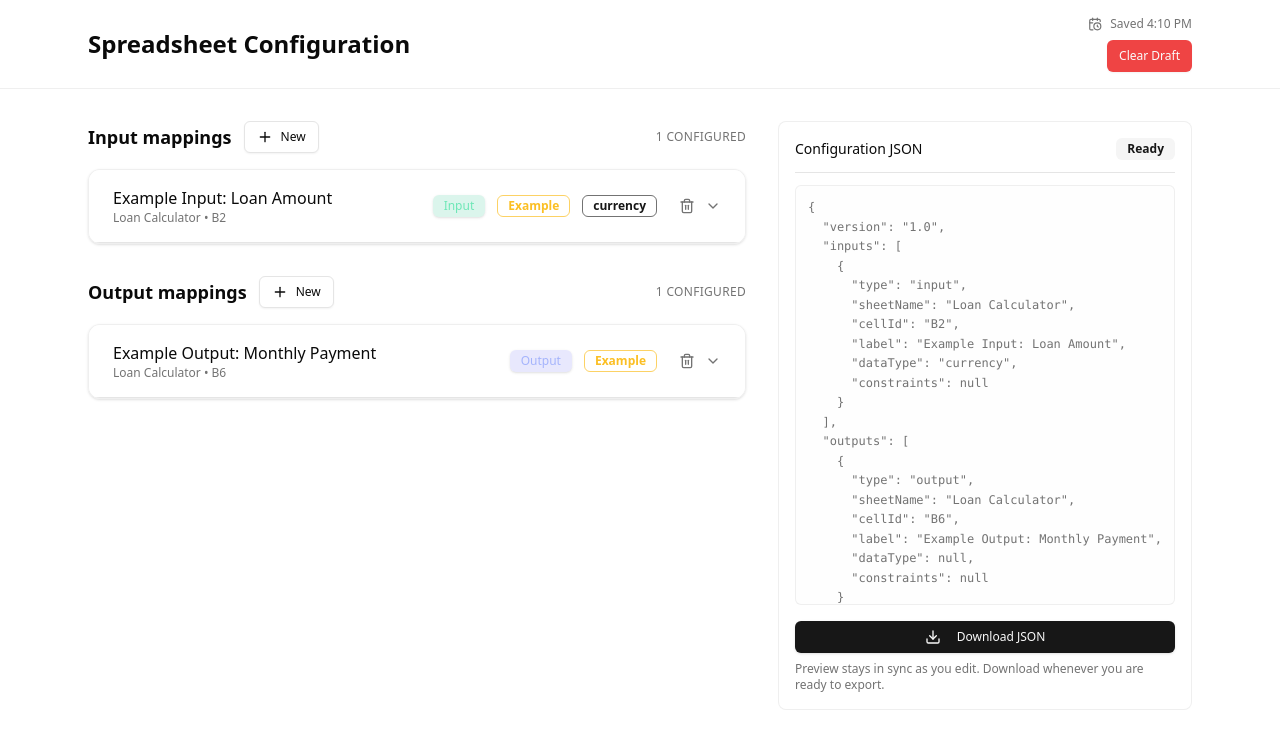
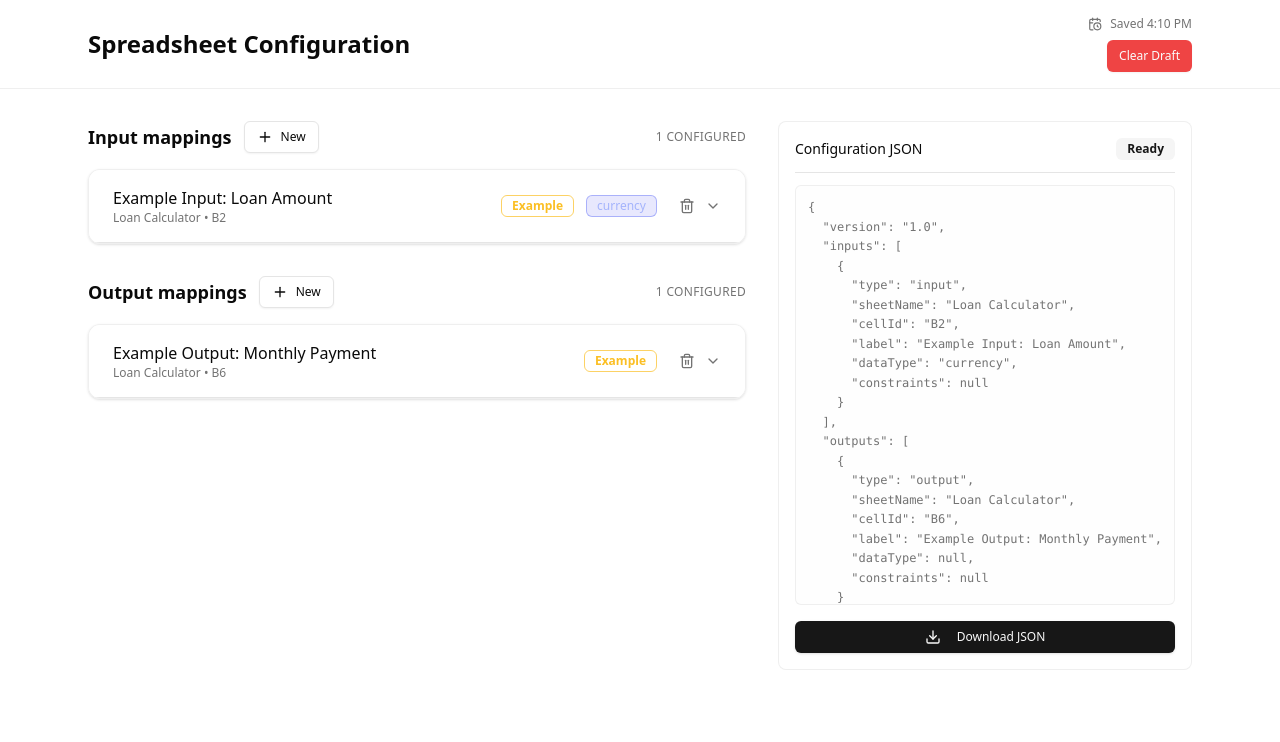
Before and after one commit to shuyangsun/spreadsheet-engine, a React (Vite) app in the folder src/prototype/admin-portal/v1-gpt-5-codex/: page / in a window 1280 px wide. Shown: the top 742 px of the page. Built offline with nearby package versions, Linux system fonts and the light colour scheme.

Commit message:
Improved error messages.

```diff
--- a/src/prototype/admin-portal/v1-gpt-5-codex/src/App.tsx
+++ b/src/prototype/admin-portal/v1-gpt-5-codex/src/App.tsx
@@ -10,7 +10,6 @@ import {
 import { MappingCard } from "@/components/MappingCard";
 import { Button } from "@/components/ui/button";
 import { Separator } from "@/components/ui/separator";
-import { Alert, AlertDescription, AlertTitle } from "@/components/ui/alert";
 import { Badge } from "@/components/ui/badge";
 import { ScrollArea } from "@/components/ui/scroll-area";
 import { Toaster } from "@/components/ui/toaster";
@@ -87,6 +86,68 @@ function App() {
     () => validateConfiguration(configuration),
     [configuration]
   );
+
+  const mappingErrors = useMemo(() => {
+    const errorsByMapping: Record<string, string[]> = {};
+    const allMappings = [...configuration.inputs, ...configuration.outputs];
+
+    const descriptors = allMappings.map((mapping) => {
+      const trimmedLabel = mapping.label.trim();
+      const trimmedSheet = mapping.sheetName.trim();
+      const normalizedCell = mapping.cellId.trim().toUpperCase();
+      const locationDescriptor = `${trimmedSheet} ${normalizedCell}`;
+      const descriptor = trimmedLabel || locationDescriptor;
+      const constraintKey = `${trimmedLabel} constraint`;
+
+      const keys = new Set<string>();
+      keys.add(mapping.id.toLowerCase());
+
+      if (trimmedLabel) {
+        keys.add(trimmedLabel.toLowerCase());
+      }
+
+      if (descriptor) {
+        keys.add(descriptor.toLowerCase());
+      }
+
+      if (locationDescriptor) {
+        keys.add(locationDescriptor.toLowerCase());
+      }
+
+      if (trimmedLabel || constraintKey.trim()) {
+        keys.add(constraintKey.toLowerCase());
+      }
+
+      return {
+        id: mapping.id,
+        keys,
+      };
+    });
+
+    for (const error of liveValidation.errors) {
+      if (!error.field) {
+        continue;
+      }
+
+      const normalizedField = error.field.toLowerCase();
+
+      for (const descriptor of descriptors) {
+        if (!descriptor.keys.has(normalizedField)) {
+          continue;
+        }
+
+        if (!errorsByMapping[descriptor.id]) {
+          errorsByMapping[descriptor.id] = [];
+        }
+
+        if (!errorsByMapping[descriptor.id].includes(error.message)) {
+          errorsByMapping[descriptor.id].push(error.message);
+        }
+      }
+    }
+
+    return errorsByMapping;
+  }, [configuration.inputs, configuration.outputs, liveValidation.errors]);
 
   const previewJson = useMemo(
     () => JSON.stringify(toExportConfiguration(configuration), null, 2),
@@ -312,23 +373,6 @@ function App() {
         isSaving={isSaving}
       />
       <main className="mx-auto flex w-full max-w-6xl flex-1 flex-col gap-8 px-6 py-8">
-        {!liveValidation.isValid && (
-          <Alert variant="destructive" className="border-destructive/60">
-            <AlertTitle className="text-base font-semibold">
-              Please resolve validation errors
-            </AlertTitle>
-            <AlertDescription>
-              <ul className="mt-2 space-y-1 text-sm">
-                {liveValidation.errors.map((error, index) => (
-                  <li key={`${error.field ?? "error"}-${index}`}>
-                    {error.message}
-                  </li>
-                ))}
-              </ul>
-            </AlertDescription>
-          </Alert>
-        )}
-
         <section className="grid gap-8 lg:grid-cols-[1.3fr_0.7fr]">
           <div className="space-y-8">
             <div className="space-y-4">
@@ -379,6 +423,7 @@ function App() {
                       onUpdate={handleUpdateMapping}
                       onConstraintChange={handleConstraintChange}
                       onRemove={handleRemoveMapping}
+                      errors={mappingErrors[mapping.id] ?? []}
                     />
                   ))}
                 </div>
@@ -433,6 +478,7 @@ function App() {
                       onUpdate={handleUpdateMapping}
                       onConstraintChange={handleConstraintChange}
                       onRemove={handleRemoveMapping}
+                      errors={mappingErrors[mapping.id] ?? []}
                     />
                   ))}
                 </div>
@@ -487,11 +533,6 @@ function App() {
               >
                 <Download className="mr-2 h-4 w-4" /> Download JSON
               </Button>
-              <p className="mt-2 text-xs text-muted-foreground">
-                {liveValidation.isValid
-                  ? "Preview stays in sync as you edit. Download whenever you are ready to export."
-                  : "Preview updates live. Fix the issues listed above to enable downloads."}
-              </p>
             </div>
           </aside>
         </section>
--- a/src/prototype/admin-portal/v1-gpt-5-codex/src/components/MappingCard.tsx
+++ b/src/prototype/admin-portal/v1-gpt-5-codex/src/components/MappingCard.tsx
@@ -58,6 +58,7 @@ interface MappingCardProps {
   ) => void;
   onConstraintChange: (id: string, constraint: Constraint | null) => void;
   onRemove: (id: string) => void;
+  errors?: string[];
 }
 
 const dataTypes: DataType[] = [
@@ -68,9 +69,12 @@ const dataTypes: DataType[] = [
   "date",
 ];
 
-const typeStyles: Record<Mapping["type"], string> = {
-  input: "bg-emerald-500/15 text-emerald-300",
-  output: "bg-indigo-500/15 text-indigo-300",
+const dataTypeStyles: Record<DataType, string> = {
+  number: "border-sky-400/60 bg-sky-500/15 text-sky-300",
+  text: "border-amber-400/60 bg-amber-500/15 text-amber-300",
+  percentage: "border-emerald-400/60 bg-emerald-500/15 text-emerald-300",
+  currency: "border-indigo-400/60 bg-indigo-500/15 text-indigo-300",
+  date: "border-rose-400/60 bg-rose-500/15 text-rose-300",
 };
 
 export function MappingCard({
@@ -78,9 +82,12 @@ export function MappingCard({
   onUpdate,
   onRemove,
   onConstraintChange,
+  errors = [],
 }: MappingCardProps) {
   const isInput = mapping.type === "input";
   const isExampleLabel = mapping.label.toLowerCase().includes("example");
+  const errorMessages = errors.filter(Boolean);
+  const hasErrors = errorMessages.length > 0;
 
   const handleFieldChange =
     (field: keyof Mapping) => (event: ChangeEvent<HTMLInputElement>) => {
@@ -111,7 +118,18 @@ export function MappingCard({
   };
 
   return (
-    <Card className="overflow-hidden border border-border/60 bg-card/60">
+    <div
+      className={cn(
+        hasErrors &&
+          "rounded-xl bg-destructive/15 p-[1px] shadow-[0_8px_16px_-12px_rgba(220,38,38,0.45)]"
+      )}
+    >
+      <Card
+        className={cn(
+          "overflow-hidden border border-border/60 bg-card/60 transition-colors",
+          hasErrors && "border-destructive/60"
+        )}
+      >
         <Accordion type="single" collapsible>
           <AccordionItem value={`item-${mapping.id}`}>
             <AccordionTrigger className="bg-card/80 px-6 py-4 hover:no-underline">
@@ -126,14 +144,6 @@ export function MappingCard({
                   </span>
                 </div>
                 <div className="flex items-center gap-3">
-                <Badge
-                  className={cn(
-                    "text-xs font-medium",
-                    typeStyles[mapping.type]
-                  )}
-                >
-                  {mapping.type === "input" ? "Input" : "Output"}
-                </Badge>
                   {isExampleLabel && (
                     <Badge
                       variant="outline"
@@ -142,10 +152,13 @@ export function MappingCard({
                       Example
                     </Badge>
                   )}
-                {isInput && (
+                  {isInput && (mapping as InputMapping).dataType && (
                     <Badge
                       variant="outline"
-                    className="border-primary/60 text-primary"
+                      className={cn(
+                        "text-xs font-medium",
+                        dataTypeStyles[(mapping as InputMapping).dataType]
+                      )}
                     >
                       {(mapping as InputMapping).dataType}
                     </Badge>
@@ -236,7 +249,8 @@ export function MappingCard({
                           <SelectContent>
                             {dataTypes.map((option) => (
                               <SelectItem key={option} value={option}>
-                              {option.charAt(0).toUpperCase() + option.slice(1)}
+                                {option.charAt(0).toUpperCase() +
+                                  option.slice(1)}
                               </SelectItem>
                             ))}
                           </SelectContent>
@@ -260,13 +274,24 @@ export function MappingCard({
                 <p>
                   <span className="font-semibold text-foreground">Note:</span>{" "}
                   Changes are captured immediately and saved to your draft. Use
-                the Generate JSON action to validate and export the
-                configuration when ready.
+                  the JSON preview panel to monitor validation and download the
+                  configuration whenever it passes checks.
                 </p>
               </ScrollArea>
             </AccordionContent>
           </AccordionItem>
         </Accordion>
+        {hasErrors && (
+          <div className="flex items-start gap-3 border-t border-destructive/40 bg-destructive/15 px-6 py-4 text-sm text-destructive-foreground">
+            <span className="mt-1 inline-flex h-2 w-2 flex-shrink-0 rounded-full bg-destructive-foreground" />
+            <div className="space-y-1">
+              {errorMessages.map((message, index) => (
+                <p key={`${mapping.id}-error-${index}`}>{message}</p>
+              ))}
+            </div>
+          </div>
+        )}
       </Card>
+    </div>
   );
 }
```
Lines whose indentation alone changed are shown as unchanged.
